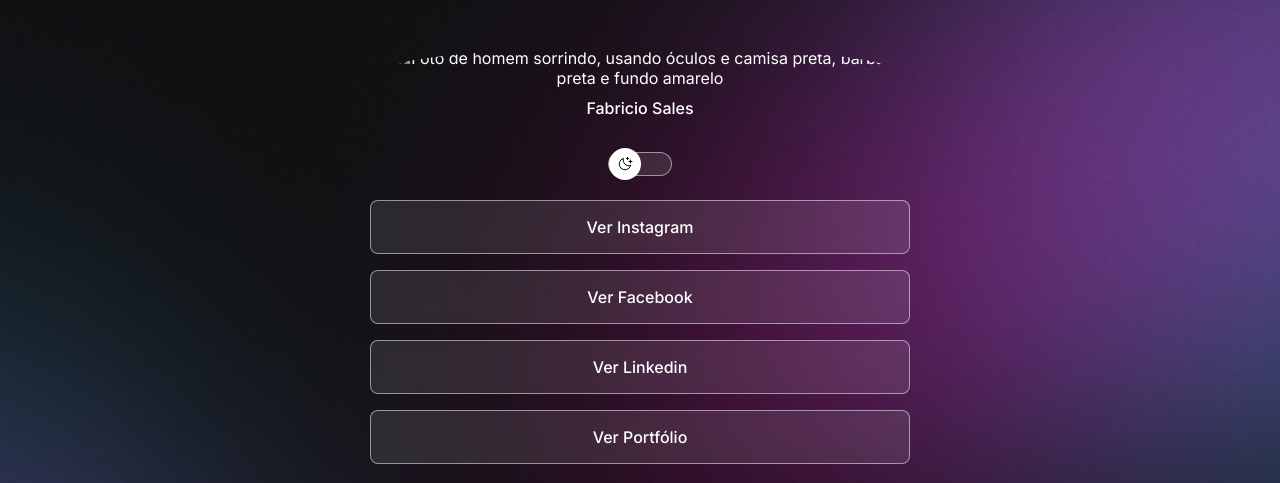
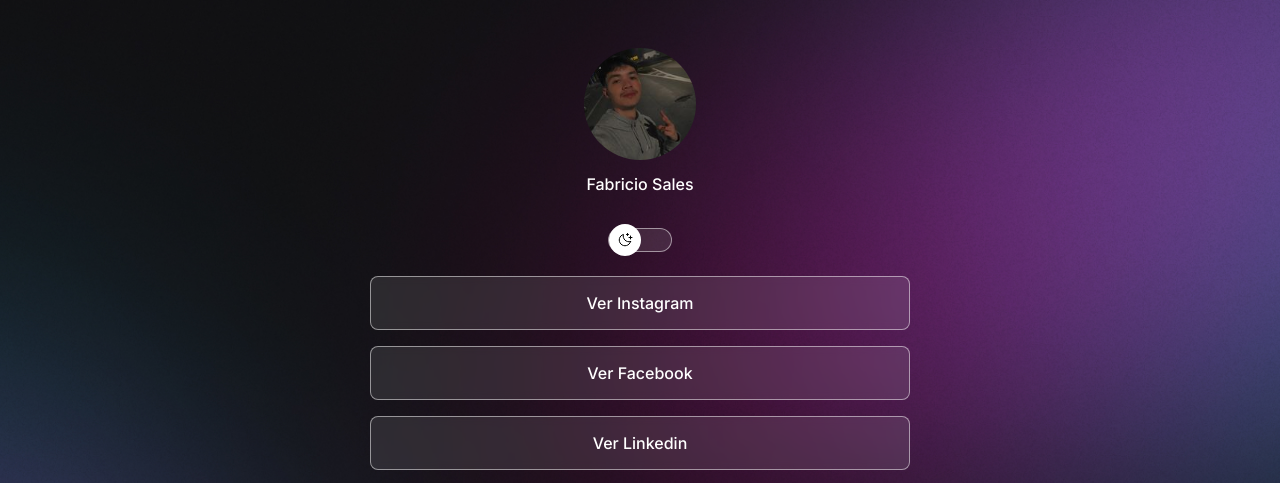
Before and after one commit to EntusiastaFabricioSales/My-Linktree, a plain HTML site: page index.html in a window 1280 px wide. Shown: the top 483 px of the page. Drawn offline with nearby package versions, Linux system fonts and the light colour scheme; the site is published under a folder, as on GitHub Pages, so addresses that start at the root find nothing.

Commit message:
Alter index

```diff
--- a/index.html
+++ b/index.html
@@ -17,8 +17,8 @@
     <div id="container">
       <div id="profile">
         <img
-          src="/assets/perfil.jpg"
-          alt="Foto de homem sorrindo, usando óculos e camisa preta, barba preta e fundo amarelo"
+          src="./assets/perfil.jpg"
+          alt="Foto de homem de noite na rua, usando moletom cinza"
         />
         <p>Fabricio Sales</p>
       </div>
```
